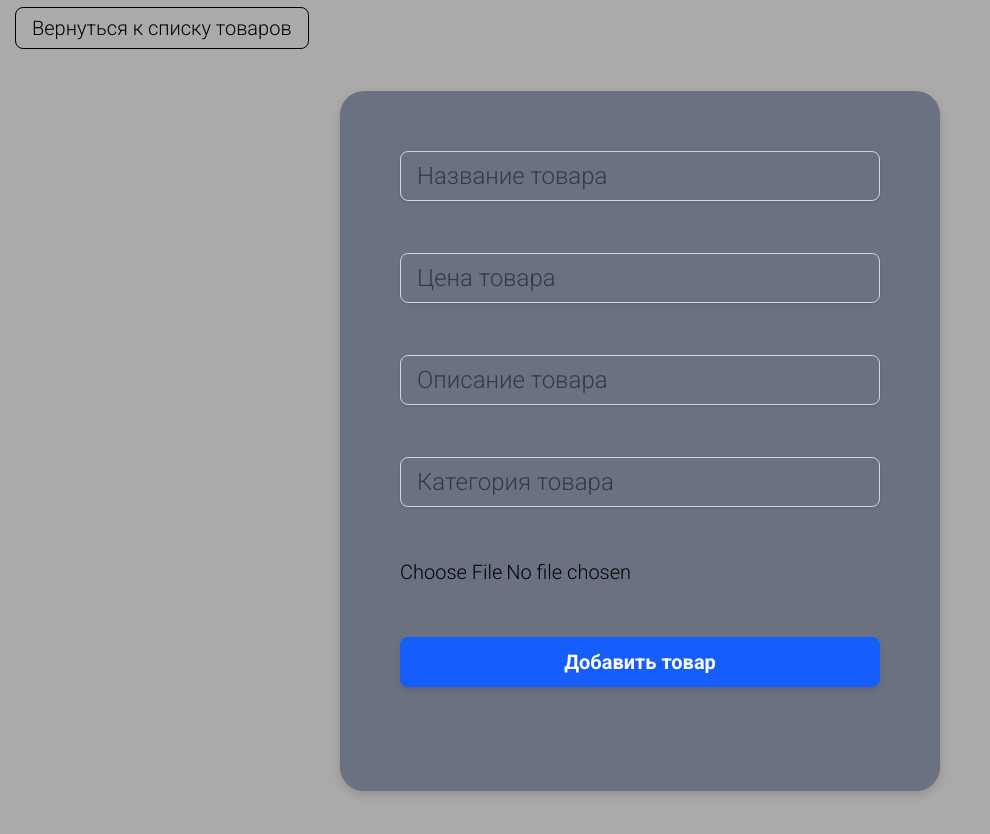
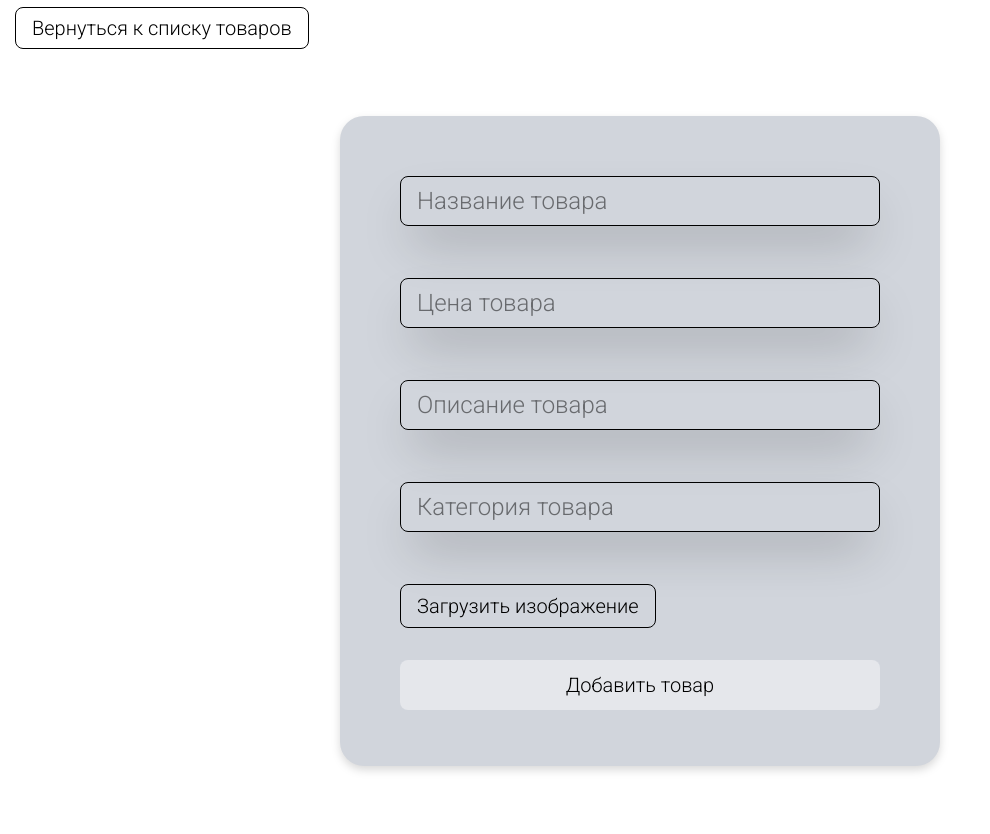
Before and after one commit to Matuxa1503/my-products-app, a React (Vite) app: page /create-product in a window 1280 px wide. Shown: the top 834 px of the page, without its empty margins (0-990 px from the left). Built offline with nearby package versions, Linux system fonts and the light colour scheme.

Commit message:
add additional styles

```diff
--- a/src/components/FormInput.tsx
+++ b/src/components/FormInput.tsx
@@ -5,11 +5,13 @@ export const FormInput: FC<IFormInput<IProductForm>> = ({ register, name, error,
   return (
     <div className="mb-13 relative">
       <input
-        className="w-full rounded-lg border border-gray-300 px-4 py-2 text-2xl shadow-sm focus: outline-none"
+        className={`w-full rounded-lg border ${
+          error ? 'border-red-600' : 'border-black'
+        } px-4 py-2 text-2xl shadow-2xl focus: outline-none`}
         {...register(name)}
         placeholder={placeholder}
       />
-      {error && <p className="text-red-600 absolute">{error.message}</p>}
+      {error && <p className="text-red-600 absolute -bottom-8 ">{error.message}</p>}
     </div>
   );
 };
--- a/src/components/Pagination.tsx
+++ b/src/components/Pagination.tsx
@@ -18,7 +18,9 @@ export const Pagination: FC<IPagination> = ({ currentPage, totalPages, setPage,
           onClick={() => setPage(index + 1)}
           disabled={currentPage === index + 1}
           text={index + 1}
-          styles={currentPage === index + 1 && 'text-red-700'}
+          styles={`${currentPage === index + 1 && 'text-red-700 cursor-auto'} ${
+            currentPage !== index + 1 && 'hover:bg-gray-200 transition-colors'
+          }`}
         />
       ))}
 
--- a/src/components/Product.tsx
+++ b/src/components/Product.tsx
@@ -24,10 +24,10 @@ export const Product: FC<ProductProps> = ({ product, showFavorites }) => {
   };
 
   return (
-    <Link className="w-[32%] h-[500px] border rounded-lg p-2 flex flex-col relative overflow-hidden" to={`/products/${product.id}`}>
+    <Link className="w-[32%] h-[500px] border rounded-lg p-2 flex flex-col relative group" to={`/products/${product.id}`}>
       {!showFavorites && (
         <svg
-          className="absolute top-0 right-0 cursor-pointer z-10"
+          className="absolute top-0 right-0 cursor-pointer z-10 transition-transform duration-300 hover:scale-80"
           onClick={(e) => {
             e.preventDefault();
             onDeleteProduct();
@@ -46,10 +46,10 @@ export const Product: FC<ProductProps> = ({ product, showFavorites }) => {
           <path d="m6 6 12 12" />
         </svg>
       )}
-      <h1 className="text-3xl max-w-[380px]">{product.title}</h1>
       <img className="w-[250px] h-[250px] object-contain mx-auto mt-8" src={product.image} alt="" />
-      <div className="flex items-center justify-between mt-auto ">
-        <p className="text-3xl ">${product.price}</p>
+      <h1 className="text-2xl font-normal my-auto text-center">{product.title}</h1>
+      <div className="flex items-center justify-between mt-auto">
+        <p className="text-3xl ">{product.price} $</p>
         {product.isFavorite ? (
           <svg
             onClick={(e) => {
@@ -75,13 +75,13 @@ export const Product: FC<ProductProps> = ({ product, showFavorites }) => {
               e.preventDefault();
               onToggleFavorite();
             }}
-            className="cursor-pointer"
+            className="cursor-pointer opacity-0 group-hover:opacity-100 transition duration-200"
             xmlns="http://www.w3.org/2000/svg"
             width="40"
             height="40"
             viewBox="0 0 24 24"
             fill="none"
-            stroke="#ffffff"
+            stroke="gray"
             strokeWidth="2"
             strokeLinecap="round"
             strokeLinejoin="round"
--- a/src/index.css
+++ b/src/index.css
@@ -9,7 +9,8 @@
     line-height: 1.625rem;
     margin: 0 auto;
     padding: 15px;
-    background-color: #aca9a9;
+    background-color: #fff;
+    color: black;
   }
 
   * {
--- a/src/pages/CreateProduct.tsx
+++ b/src/pages/CreateProduct.tsx
@@ -1,7 +1,7 @@
 import { useForm } from 'react-hook-form';
 import * as yup from 'yup';
 import { yupResolver } from '@hookform/resolvers/yup';
-import { FC } from 'react';
+import { FC, useState } from 'react';
 import { IProductForm } from '../models/IProductForm';
 import { useAppDispatch } from '../hooks/redux';
 import { addNewProduct } from '../store/reducers/productsSlice';
@@ -11,6 +11,7 @@ import { FormInput } from '../components/FormInput';
 export const CreateProduct: FC = () => {
   const dispatch = useAppDispatch();
   const navigate = useNavigate();
+  const [fileName, setFileName] = useState('');
 
   const schema = yup
     .object({
@@ -60,17 +61,28 @@ export const CreateProduct: FC = () => {
       </Link>
 
       <div className="flex flex-col items-center justify-center h-screen">
-        <form className="w-[600px] h-[700px] p-15 border-0 rounded-3xl drop-shadow-lg bg-gray-500" onSubmit={handleSubmit(onSubmit)}>
+        <form className="w-[600px] h-[650px] p-15 border-0 rounded-3xl drop-shadow-lg bg-gray-300" onSubmit={handleSubmit(onSubmit)}>
           <FormInput register={register} name={'title'} error={errors.title} placeholder={'Название товара'} />
           <FormInput register={register} name={'price'} error={errors.price} placeholder={'Цена товара'} />
           <FormInput register={register} name={'description'} error={errors.description} placeholder={'Описание товара'} />
           <FormInput register={register} name={'category'} error={errors.category} placeholder={'Категория товара'} />
-          <div className="mb-13">
-            <input {...register('image')} type="file" />
+          <div className="mb-6">
+            <label className="inline-block mb-2 px-4 py-2 border text-black  rounded-lg cursor-pointer hover:bg-gray-400 transition-colors">
+              Загрузить изображение
+              <input
+                type="file"
+                {...register('image')}
+                onChange={(e) => {
+                  setFileName(e.target.files?.[0]?.name || '');
+                }}
+                className="hidden"
+              />
+            </label>
+            {fileName && <span className="text-xl text-gray-700 truncate">{fileName}</span>}
           </div>
 
           <button
-            className="w-full rounded-lg bg-blue-600 px-6 py-3 text-white font-semibold shadow-md transition-all duration-300 hover:bg-blue-500"
+            className="w-full rounded-lg bg-gray-200 px-6 py-3 text-black transition-all duration-300 hover:bg-gray-400"
             type="submit"
           >
             Добавить товар
--- a/src/pages/ProductDetail.tsx
+++ b/src/pages/ProductDetail.tsx
@@ -36,7 +36,7 @@ export const ProductDetail: FC = () => {
         <p className="py-3 first-letter:capitalize">{product.description}</p>
         <p>Категория: {product.category}</p>
         <div className="flex items-end gap-20">
-          <img className="w-[500px] mt-5" src={product.image} />
+          <img className="w-[500px] h-[500px] object-contain mt-5" src={product.image} />
           <div>
             {product.rating?.rate && <p className="text-3xl">Оценка: {product.rating.rate} / 5</p>}
             {product.rating?.count && <p className="text-3xl">Куплено: {product.rating.count}</p>}
--- a/src/pages/Products.tsx
+++ b/src/pages/Products.tsx
@@ -35,8 +35,16 @@ export const Products: FC = () => {
     <div>
       <div className="flex justify-between mb-2">
         <div className="flex gap-3">
-          <Button onClick={() => setShowFavorites(false)} text={'Все товары'} styles={!showFavorites && 'bg-gray-300'} />
-          <Button onClick={() => setShowFavorites(true)} text={'Избранные товары'} styles={showFavorites && 'bg-gray-300'} />
+          <Button
+            onClick={() => setShowFavorites(false)}
+            text={'Все товары'}
+            styles={`${!showFavorites && 'bg-gray-300 cursor-auto'} ${showFavorites && 'hover:bg-gray-200 transition-colors'}`}
+          />
+          <Button
+            onClick={() => setShowFavorites(true)}
+            text={'Избранные товары'}
+            styles={`${showFavorites && 'bg-gray-300 cursor-auto'} ${!showFavorites && 'hover:bg-gray-200 transition-colors'}`}
+          />
         </div>
         <Link to={'/create-product'} className="border rounded-lg px-4 py-2 hover:bg-gray-200 transition-colors">
           Добавить новый элемент
```
